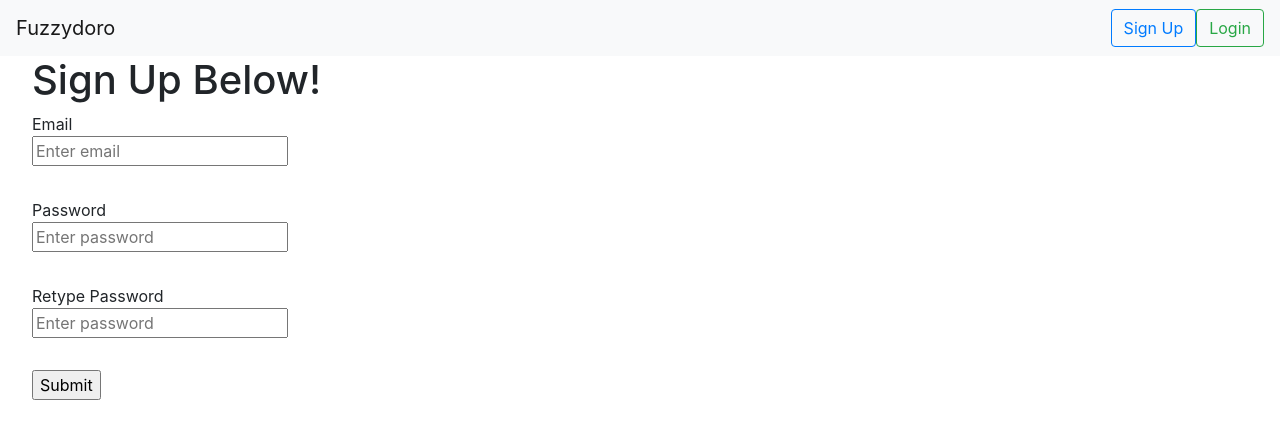
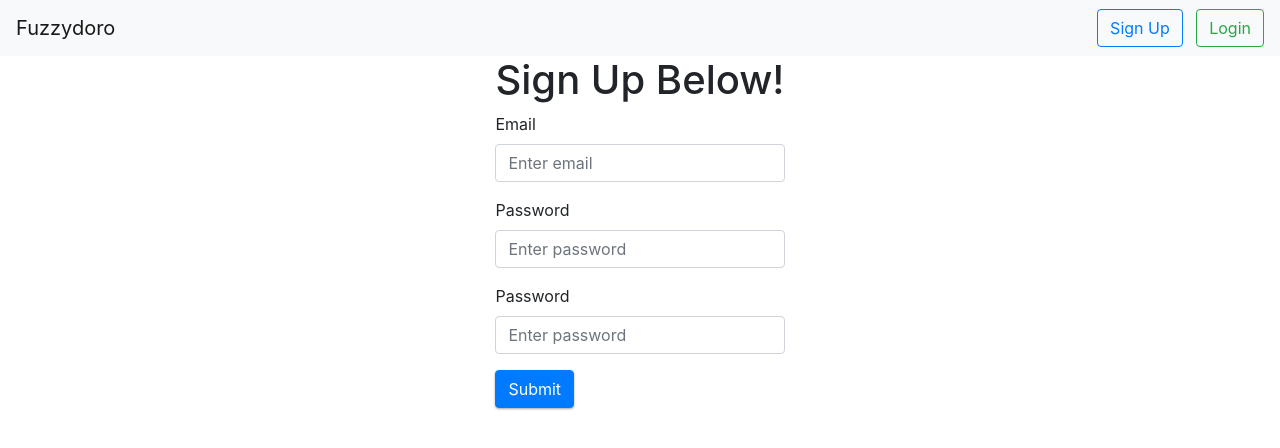
Before and after one commit to randomicons/fuzzydoro, a React (Create React App) app in the folder app/: page /signup in a window 1280 px wide. Shown: the top 448 px of the page. Built offline with nearby package versions, Linux system fonts and the light colour scheme.

Commit message:
Login Sign up as bootstrap forms

```diff
--- a/app/src/components/Login.tsx
+++ b/app/src/components/Login.tsx
@@ -1,5 +1,9 @@
 import axios from "axios"
 import React, {useState} from "react"
+import Button from "react-bootstrap/Button"
+import Container from "react-bootstrap/Container"
+import Form from "react-bootstrap/Form"
+import Row from 'react-bootstrap/Row'
 
 import {RouteComponentProps} from "@reach/router"
 
@@ -24,11 +28,13 @@ export default function Login(props: Props) {
   }
 
   return (
-    <form onSubmit={onSubmit}>
+    <Container fluid>
+      <Row className="justify-content-center">
+        <Form onSubmit={onSubmit}>
           <h1>Login Below!</h1>
-      <label>
-          Email <br/>
-        <input
+          <Form.Group>
+            <Form.Label>Email</Form.Label>
+            <Form.Control
               type="email"
               name="email"
               placeholder="Enter email"
@@ -36,12 +42,10 @@ export default function Login(props: Props) {
               onChange={(e) => setEmail(e.target.value)}
               required
             />
-      </label>
-      <br />
-      <br />
-      <label>
-          Password <br/>
-        <input
+          </Form.Group>
+          <Form.Group>
+            <Form.Label>Password</Form.Label>
+            <Form.Control
               type="password"
               name="password"
               placeholder="Enter password"
@@ -49,10 +53,12 @@ export default function Login(props: Props) {
               onChange={(e) => setPassword(e.target.value)}
               required
             />
-      </label>
-      <br />
-      <br />
-      <input type="submit" value="Submit" />
-    </form>
+          </Form.Group>
+          <Button variant="primary" type="submit">
+            Submit
+          </Button>
+        </Form>
+      </Row>
+    </Container>
   )
 }
--- a/app/src/components/NavbarManager.tsx
+++ b/app/src/components/NavbarManager.tsx
@@ -11,6 +11,8 @@ export default function NavbarManager(props: any) {
   const publicNavbar = (
     <Nav className="ml-auto">
       <Button href="/signup" variant="outline-primary">Sign Up</Button>
+      &nbsp;
+      &nbsp;
       <Button href="/login" variant="outline-success">Login</Button>
     </Nav>
   )
--- a/app/src/components/SignUp.tsx
+++ b/app/src/components/SignUp.tsx
@@ -1,6 +1,10 @@
 import axios from "axios"
 import React, {useState} from "react"
 import {RouteComponentProps} from "@reach/router"
+import Button from "react-bootstrap/Button"
+import Container from "react-bootstrap/Container"
+import Form from "react-bootstrap/Form"
+import Row from 'react-bootstrap/Row'
 
 
 type Props = RouteComponentProps
@@ -30,11 +34,13 @@ export default function SignUp(props: Props) {
   }
 
   return (
-    <form onSubmit={onSubmit}>
+    <Container fluid>
+      <Row className="justify-content-center">
+        <Form onSubmit={onSubmit}>
           <h1>Sign Up Below!</h1>
-      <label>
-          Email <br/>
-        <input
+          <Form.Group>
+            <Form.Label>Email</Form.Label>
+            <Form.Control
               type="email"
               name="email"
               placeholder="Enter email"
@@ -42,12 +48,10 @@ export default function SignUp(props: Props) {
               onChange={(e) => setEmail(e.target.value)}
               required
             />
-      </label>
-      <br />
-      <br />
-      <label>
-          Password <br/>
-        <input
+          </Form.Group>
+          <Form.Group>
+            <Form.Label>Password</Form.Label>
+            <Form.Control
               type="password"
               name="password"
               placeholder="Enter password"
@@ -55,12 +59,10 @@ export default function SignUp(props: Props) {
               onChange={(e) => setPassword(e.target.value)}
               required
             />
-      </label>
-      <br />
-      <br />
-      <label>
-          Retype Password <br/>
-        <input
+          </Form.Group>
+          <Form.Group>
+            <Form.Label>Password</Form.Label>
+            <Form.Control
               type="password"
               name="password"
               placeholder="Enter password"
@@ -68,10 +70,12 @@ export default function SignUp(props: Props) {
               onChange={(e) => setRetypedPassword(e.target.value)}
               required
             />
-      </label>
-      <br />
-      <br />
-      <input type="submit" value="Submit" />
-    </form>
+          </Form.Group>
+          <Button variant="primary" type="submit">
+            Submit
+          </Button>
+        </Form>
+      </Row>
+    </Container>
   )
 }
```
Lines whose indentation alone changed are shown as unchanged.
